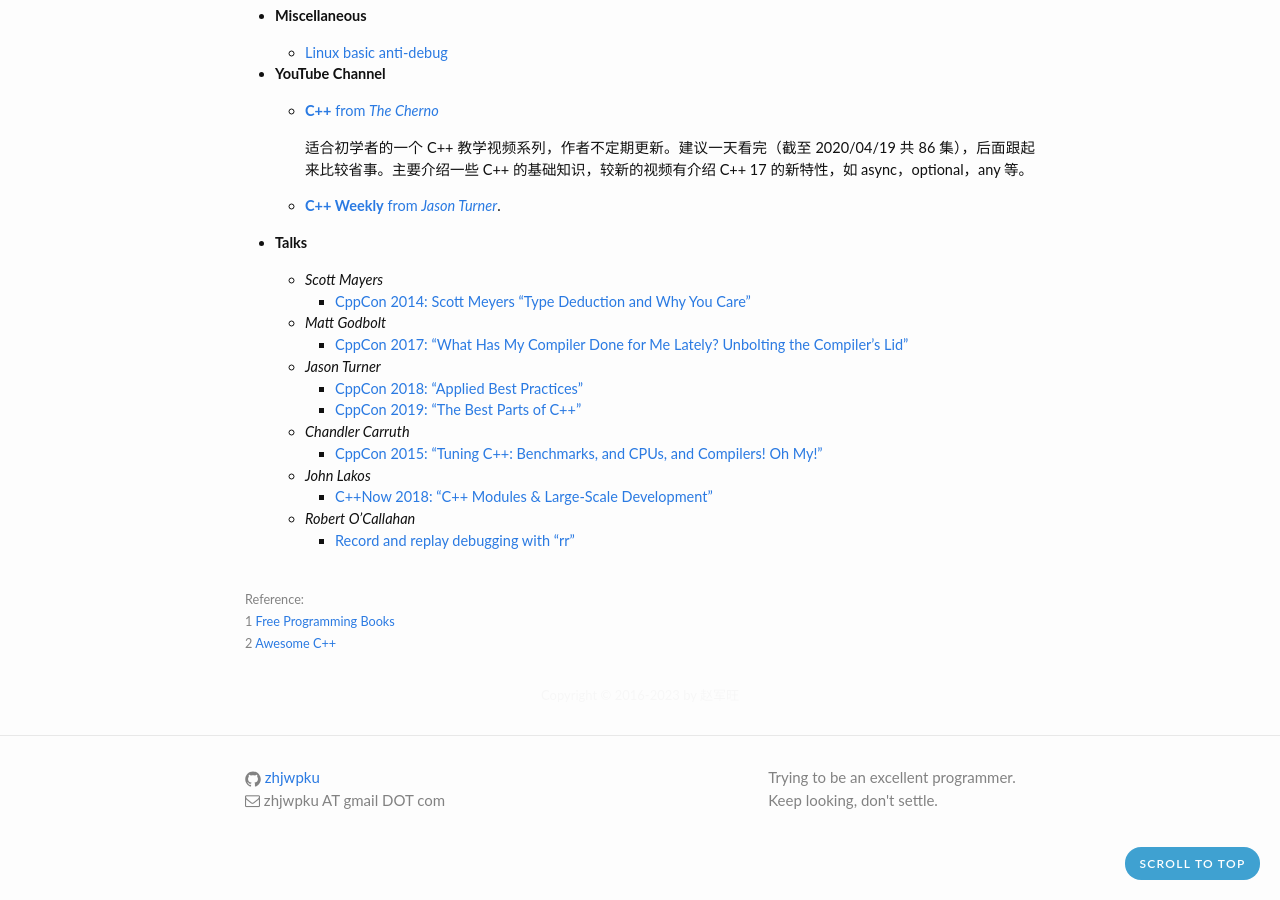
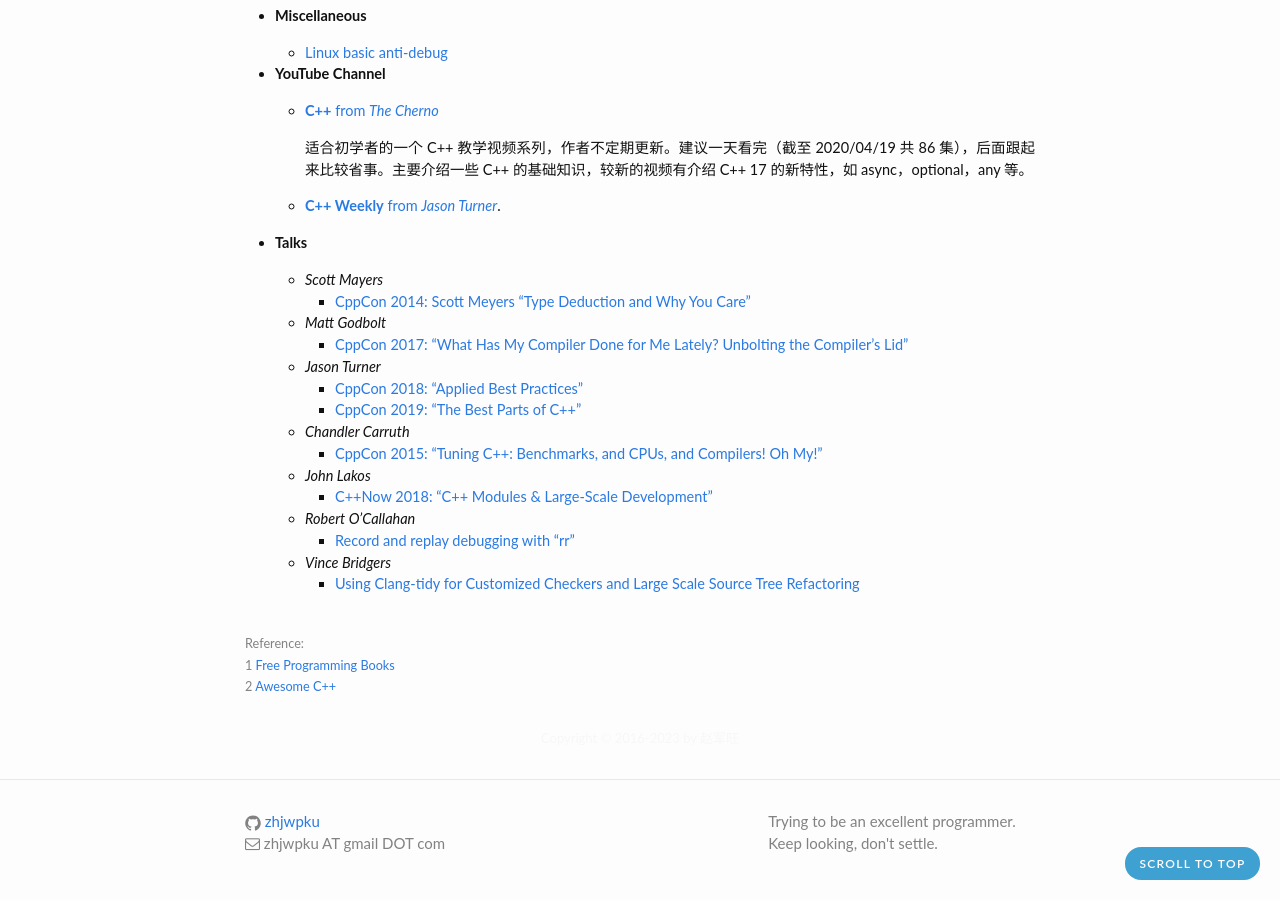
Before and after one commit to zhjwpku/zhjwpku.github.io, a Jekyll site: the page built from _posts/2019-10-07-cpp-learning-resources.md, in a window 1280 px wide and 900 px high, scrolled down 1560 px. Built offline with Jekyll 4.4.1, drawn with Linux system fonts in a browser that asks for light colours; comment, search, counter and statistics services are not loaded.

Commit message:
Using Clang-tidy for Customized Checkers and Large Scale Source Tree Refactoring
Signed-off-by: Junwang Zhao <zhjwpku@gmail.com>

```diff
--- a/_posts/2019-10-07-cpp-learning-resources.md
+++ b/_posts/2019-10-07-cpp-learning-resources.md
@@ -110,6 +110,9 @@
   - *Robert O'Callahan*
     - [Record and replay debugging with "rr"](https://www.youtube.com/watch?v=ytNlefY8PIE)
 
+  - *Vince Bridgers*
+    - [Using Clang-tidy for Customized Checkers and Large Scale Source Tree Refactoring](https://www.youtube.com/watch?v=UfLH7dORav8)
+
 <br>
 <span class="post-meta">
 Reference:
```
